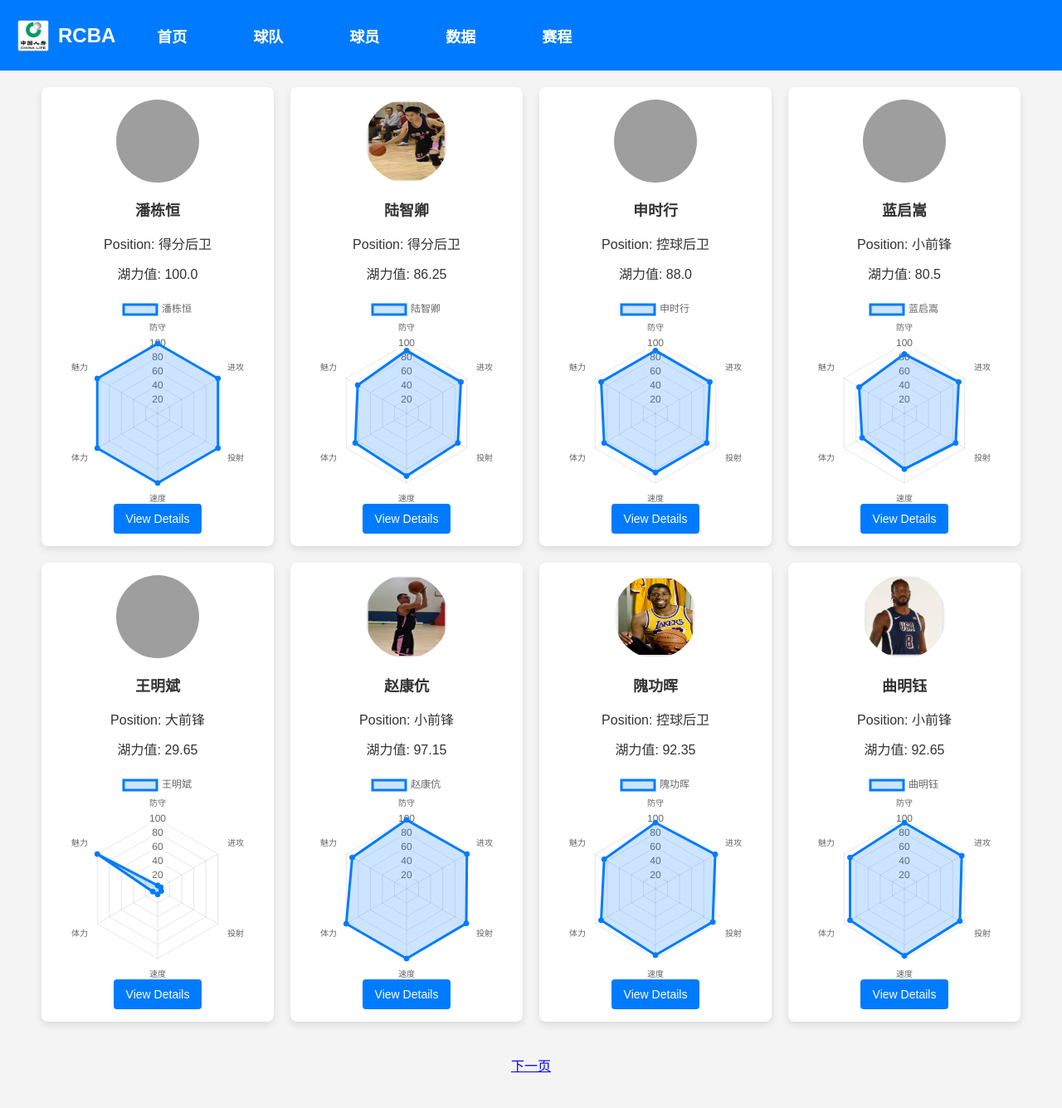
After one commit to zuolixiang/RCBA, a Flask app: page /player in a window 1280 px wide. The commit adds this page. Shown: the whole page at 83% size. Run offline with Flask 3, Linux system fonts and the light colour scheme; grey boxes are pictures that could not be loaded.

Commit message:
feat: 新加首页以及相关功能入口; 增加球员归属球队信息; 统一导航页样式; 增加logo

```diff
--- a/app.py
+++ b/app.py
@@ -8,4 +8,4 @@ app.register_blueprint(rcbaplayer)
 
 
 if __name__ == '__main__':
-    app.run(debug=True, host='0.0.0.0', port=5001)
+    app.run(debug=True, host='0.0.0.0', port=5000)
--- a/blueprints/player_bp.py
+++ b/blueprints/player_bp.py
@@ -28,8 +28,8 @@ def save_players(players):
 
 players = load_players()
 
-@rcbaplayer.route('/')
-def index():
+@rcbaplayer.route('/player')
+def player():
     # if 'username' not in session:
     #     return redirect(url_for('rcbaplayer.login'))
     page = request.args.get('page', 1, type=int)
@@ -43,8 +43,14 @@ def index():
         "page": page,
     }
 
-    # return render_template('index.html', players=paginated_players, page=page, per_page=per_page, total_players=total_players)
-    return render_template('index.html', **context)
+    # return render_template('players.html', players=paginated_players, page=page, per_page=per_page, total_players=total_players)
+    return render_template('players.html', **context)
+
+
+@rcbaplayer.route('/')
+def index():
+    return render_template('index.html')
+
 
 # Player details and update route
 @rcbaplayer.route('/player/<int:player_id>', methods=['GET', 'POST'])
--- /dev/null
+++ b/static/header.css
@@ -0,0 +1,146 @@
+body, div, h1 {
+    margin: 0;
+    padding: 0;
+    font-family: Arial, sans-serif;
+}
+body {
+    padding-top: 135px;
+}
+body {
+    font-family: Arial, sans-serif;
+    background-color: #f4f4f4;
+    color: #333;
+    padding: calc(85px + 20px) 20px 0 20px;
+}
+/* 顶部导航栏样式 */
+.navbar {
+    display: flex;
+    align-items: center;
+    background-color: #007bff;
+    padding: 10px 20px;
+    color: white;
+    left: 0;
+    top: 0;
+    width: 100%;
+    height: 85px;
+    position: absolute; /* 使用绝对定位 */
+    box-sizing: border-box;
+}
+.navbar .logo {
+    display: flex;
+    align-items: center;
+}
+.navbar .logo {
+    height: 60px; /* 设置 logo 的高度 */
+    width: auto;  /* 宽度自动调整，保持比例 */
+    margin-right: 10px; /* 给 logo 和导航按钮之间增加一些空间 */
+}
+.navbar .logo img {
+    height: 40px;
+    margin-right: 10px;
+}
+
+.navbar .logo span {
+    font-size: 24px;
+    font-weight: bold;
+}
+
+.navbar .nav-links {
+    display: flex;
+    list-style: none;
+    padding: 0;
+}
+
+.navbar .nav-links li {
+    margin: 5px 20px;
+}
+
+.navbar .nav-links a {
+    text-decoration: none;
+    color: white;
+    font-size: 18px;
+}
+
+.navbar .nav-links a:hover {
+    text-decoration: underline;
+}
+.navbar-right {
+    position: absolute;
+    right: 30px;
+    top: 50%;
+    transform: translateY(-50%);
+
+}
+.navbar-right span {
+    color: white;
+    margin-right: 10px;
+}
+.navbar-right button {
+    color: white;
+    background-color: #555;
+    border: none;
+    padding: 5px 10px;
+    border-radius: 3px;
+    cursor: pointer;
+}
+.navbar-right button:hover {
+    background-color: #777;
+}
+
+.navbar a {
+    padding: 10px 20px;
+    text-decoration: none;
+    color: black;
+    font-weight: bold;
+    position: relative;
+}
+
+.navbar a.active {
+    color: white; /* 激活按钮的文本颜色 */
+    border-bottom: 2px solid white; /* 添加下划线 */
+    background-color: #007bff; /* 可选：改变背景色，突出显示 */
+}
+
+/* 轮播图样式 */
+.carousel {
+    width: 60%;  /* 设置轮播图的宽度为页面宽度的 80% */
+    max-height: 660px;
+    margin: 30px auto 0; /* 使轮播图居中 */
+    position: relative;
+}
+.carousel .slick-track {
+    height: calc(100vh - 117px - 30px * 2 - 20px);
+    overflow: hidden;
+}
+.slick-slide {
+    display: block;
+    height: auto;
+}
+
+.carousel img {
+    width: 80%;
+    height: auto; /* 保持图片的宽高比 */
+}
+
+.slick-prev, .slick-next {
+    font-size: 24px;
+    line-height: 1;
+    opacity: 0.75;
+    transition: opacity 0.2s;
+    position: absolute;
+    top: 50%;
+    transform: translateY(-50%);
+    color: #007bff;
+}
+
+.slick-prev:hover, .slick-next:hover {
+    opacity: 1;
+}
+
+.slick-prev {
+    left: 10px;
+}
+
+.slick-next {
+    right: 10px;
+}
--- /dev/null
+++ b/templates/players.html
@@ -0,0 +1,122 @@
+<!DOCTYPE html>
+<html lang="en">
+<head>
+    <meta charset="UTF-8">
+    <title>Basketball Players</title>
+    <link rel="stylesheet" href="{{ url_for('static', filename='style.css') }}">
+    <link rel="stylesheet" href="{{ url_for('static', filename='header.css') }}">
+    <style>
+        .position {
+            margin-bottom: 12px;
+        }
+        .metric {
+            margin-top: 12px;
+        }
+        .pagination {
+            margin-top: 30px;  /* 增加顶部的空隙 */
+            margin-bottom: 30px; /* 增加底部的空隙 */
+            padding: 10px 0;  /* 增加上下的内边距 */
+            text-align: center;
+        }
+        .comparison-container {
+            position: absolute; /* 使用绝对定位 */
+            top: calc(55px + 40px); /* 距离页面顶部的距离 */
+            right: 40px; /* 距离页面右侧的距离 */
+            padding: 10px 20px;
+            border-radius: 5px;
+        }
+        .comparison-container button {
+            padding: 10px 20px;
+            font-size: 16px;
+            background-color: #007bff;
+            color: white;
+            border: none;
+            border-radius: 5px;
+            cursor: pointer;
+        }
+        .comparison-container button:hover {
+            background-color: #0056b3;
+        }
+    </style>
+</head>
+<body>
+    <div class="navbar">
+        <div class="logo">
+            <img src="../static/logo/logo.png" alt="RCBA Logo">
+            <span>RCBA</span>
+        </div>
+        <ul class="nav-links">
+            <li><a href="{{ url_for('rcbaplayer.index') }}" class="{% if request.endpoint == 'index' %}active{% endif %}" >首页</a></li>
+            <li><a href="#" class="{% if request.endpoint == 'team' %}active{% endif %}" >球队</a></li>
+            <li><a href="{{ url_for('rcbaplayer.player') }}" class="{% if request.endpoint == 'player' %}active{% endif %}">球员</a></li>
+            <li><a href="#" class="{% if request.endpoint == 'data' %}active{% endif %}" >数据</a></li>
+            <li><a href="#" class="{% if request.endpoint == 'scehdual' %}active{% endif %}">赛程</a></li>
+        </ul>
+    </div>
+
+    {# 球星对比入口   #}
+    {% if session.get('username') %}
+    <div class="comparison-container">
+        <button onclick="location.href='{{ url_for('rcbaplayer.compare_players') }}'">球星对比</button>
+    </div>
+    {% endif %}
+
+    <div class="player-container">
+        {% for player in players %}
+        <div class="player-card">
+            <img src="{{ url_for('static', filename='avatar/' + player['avatar']) }}" alt="头像" width="150">
+            <h3>{{ player.name }}</h3>
+            <p class="position">Position: {{ player.position }}</p>
+            <p class="metric">湖力值: {{ player.skills.defense*0.2 + player.skills.offense*0.15 + player.skills.shooting*0.15 + player.skills.speed*0.1
+                + player.skills.stamina*0.15 + player.skills.charisma * 0.25 }} </p>
+            <canvas id="radarChart{{ player.id }}" width="200" height="200"></canvas>
+            <button onclick="location.href='{{ url_for('rcbaplayer.player_show', player_id=player.id) }}'">View Details</button>
+        </div>
+        {% endfor %}
+    </div>
+
+    <script src="https://cdn.jsdelivr.net/npm/chart.js"></script>
+    <script>
+        const players = {{ players | tojson }};
+        players.forEach(player => {
+            const ctx = document.getElementById('radarChart' + player.id).getContext('2d');
+            new Chart(ctx, {
+                type: 'radar',
+                data: {
+                    labels: ['防守', '进攻', '投射', '速度', '体力', '魅力'],
+                    datasets: [{
+                        label: player.name,
+                        data: [
+                            player.skills.defense,
+                            player.skills.offense,
+                            player.skills.shooting,
+                            player.skills.speed,
+                            player.skills.stamina,
+                            player.skills.charisma
+                        ],
+                        backgroundColor: 'rgba(0, 123, 255, 0.2)',
+                        borderColor: 'rgba(0, 123, 255, 1)',
+                        pointBackgroundColor: 'rgba(0, 123, 255, 1)'
+                    }]
+                },
+                options: {
+                    scales: {
+                        r: {
+                            min: 0,
+                            max: 100
+                        }
+                    }
+                }
+            });
+        });
+    </script>
+    <div class="pagination">
+        {% if page > 1 %}
+            <a href="{{ url_for('rcbaplayer.player',  page=page-1 ) }}">上一页</a>
+        {% endif %}
+        {% if page * per_page < total_players %}
+            <a href="{{ url_for('rcbaplayer.player', page=page+1 ) }}">下一页</a>
+        {% endif %}
+    </div>
+</body>
+</html>
```
Also changed, not shown: data/players.json (+33 -0 lines), templates/compare.html (+21 -7 lines), templates/index.html (+39 -130 lines), templates/playershow.html (+4 -4 lines), static/carousel/img1.png (added), static/carousel/img2.png (added), static/carousel/img3.png (added), static/carousel/img4.png (added), static/logo/logo.png (added), 2 other files.
